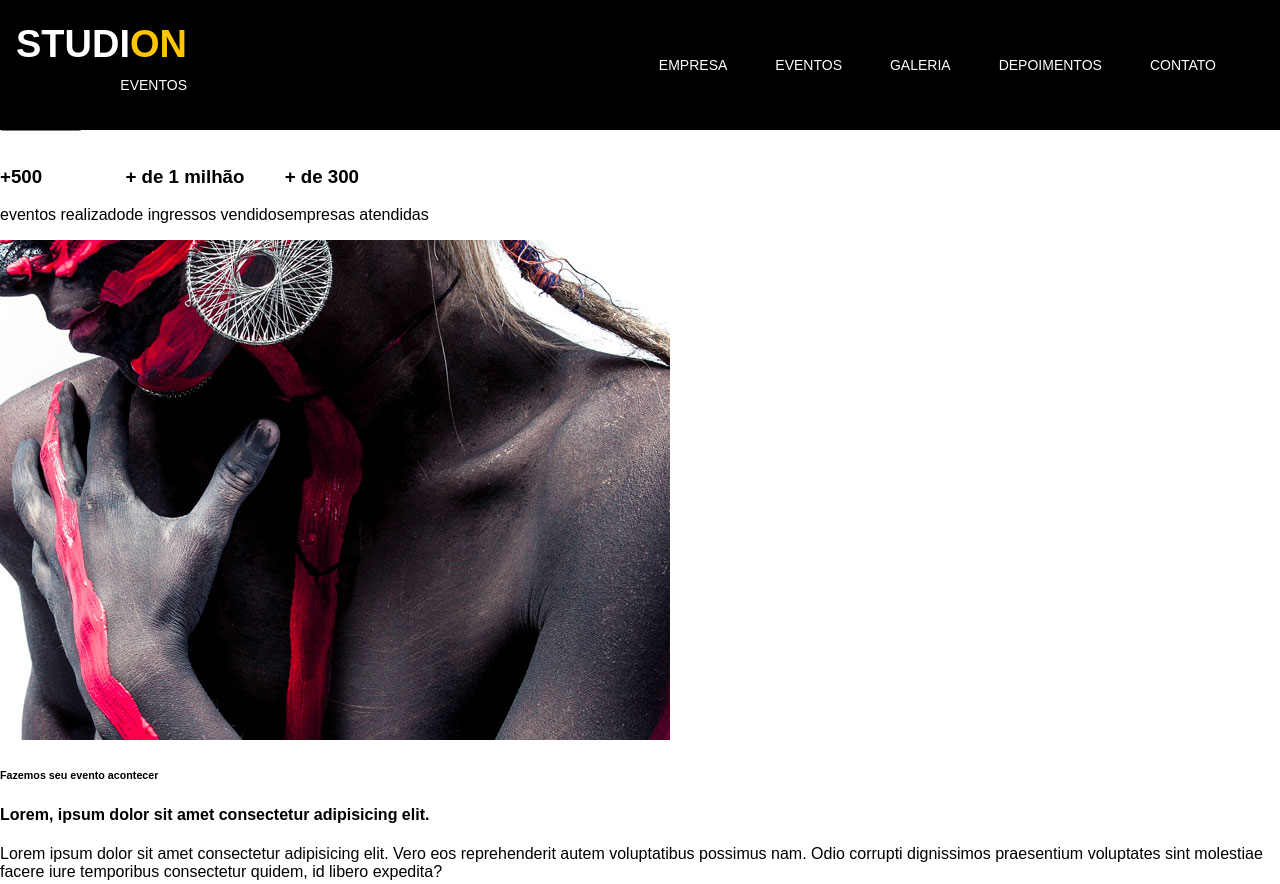
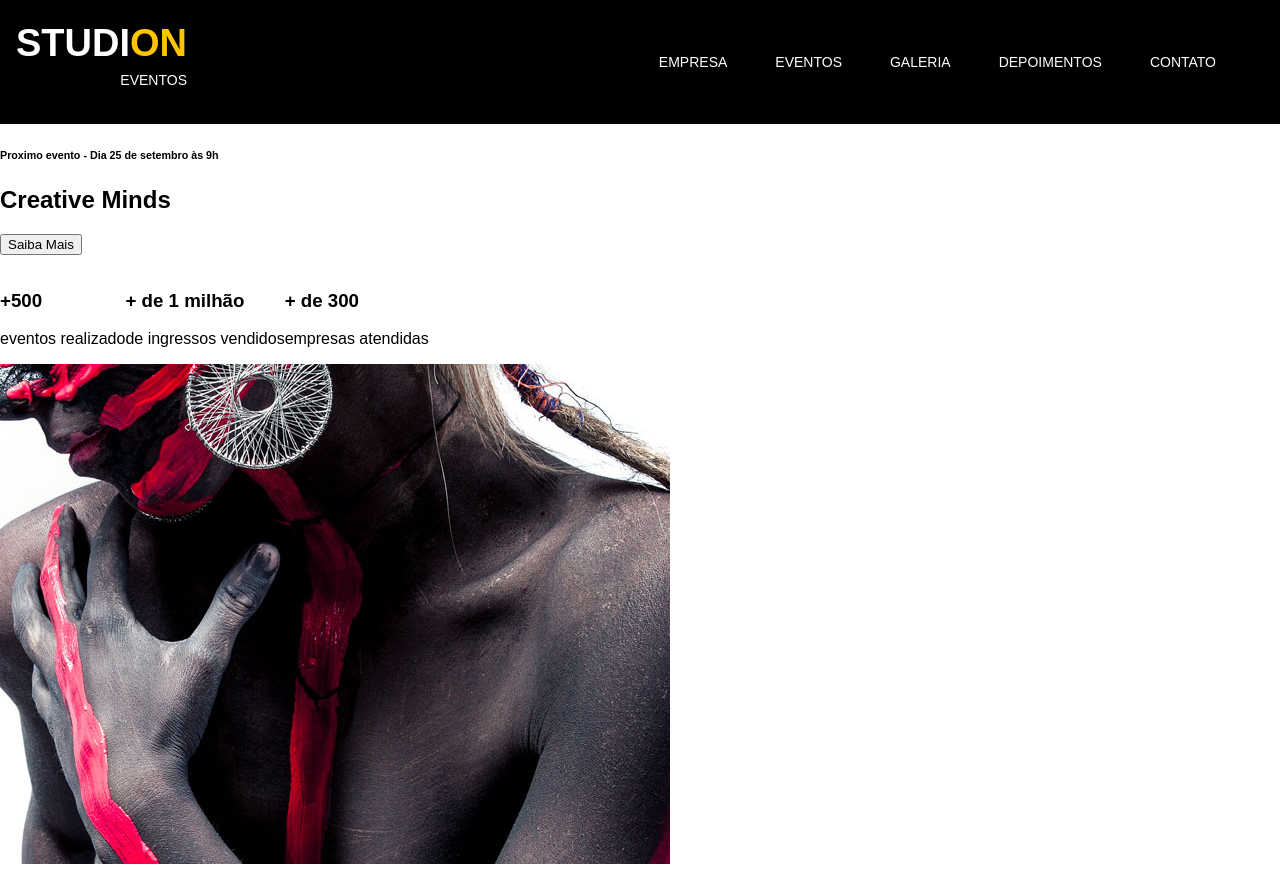
Before and after one commit to alanlfreitas/StudiOn, a website: page src/src/index.html in a window 1280 px wide. Shown: the top 884 px of the page. Drawn offline with Linux system fonts and the light colour scheme; a web font is replaced by a local one.

Commit message:
feat(CSS): finished navigation bar style

```diff
--- a/src/src/style.css
+++ b/src/src/style.css
@@ -12,6 +12,7 @@
 
 body {
 	margin: 0;
+	padding-top: 7.75rem;
 }
 
 ul {
@@ -30,6 +31,7 @@ ul {
     left: 0;
 
     width: 100vw;
+	height: 7.75rem;
     padding: 0 1rem;
 
     background-color: #000; /* vermelho / verde / azul / transparência - 0 - F */
@@ -61,16 +63,16 @@ ul {
 }
 
 .logo-studion {
+	font-size: 2.375rem;
 	font-weight: 900;
+	line-height: 1ch; /*relativo ao tamanho do glifo 0 da fonte*/
 	text-transform: uppercase;
 	text-align: right;
-	font-size: 38px;
-	line-height: 1.2ch;
 }
 
 .logo-studion_subtitle {
+	font-size: 0.875rem;
 	font-weight: 300;
-	font-size: 0.875rem;
 }
 
 .copy-primary {
```
